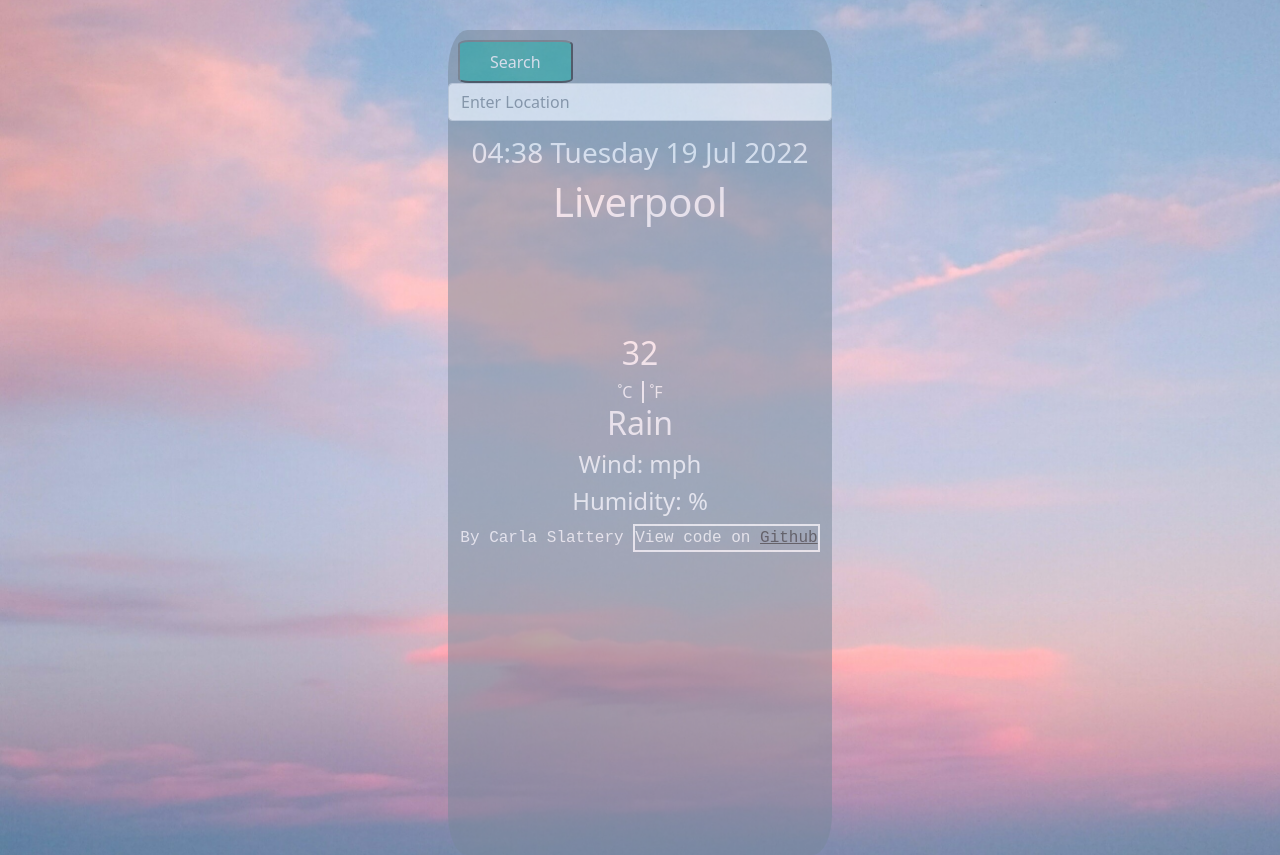
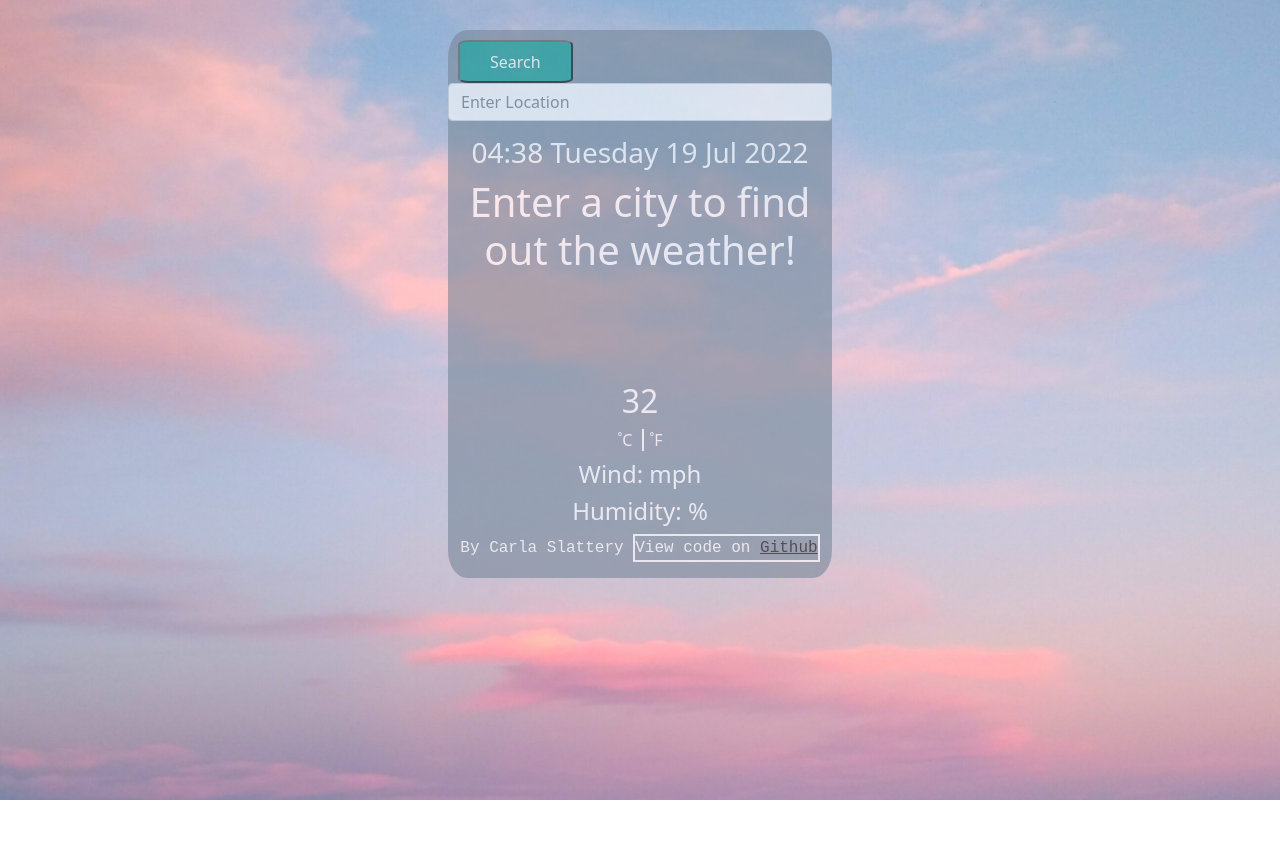
Before and after one commit to CarlaSlattery/WeatherApp_Project, a website: page index.html in a window 1280 px wide. Both pictures are taken after a click on the link "˚F". After the commit the page ends 800 px from the top, so only its background shows below. Drawn offline with nearby package versions, Linux system fonts and the light colour scheme.

Commit message:
UI changes to initial page load

```diff
--- a/index.html
+++ b/index.html
@@ -57,47 +57,23 @@
           <span class="timeDay">08:00 Tuesday</span
           ><span class="date">14th June 2022</span>
         </h3>
-        <h1 class="location" id="placeName">Liverpool</h1>
+        <h1 class="location" id="placeName">
+          Enter a city to find out the weather!
+        </h1>
         <img src="" id="currentWeatherIcon" />
 
-        <h2 class="currentTemp" id="currentTemp">12</h2>
+        <h2 class="currentTemp" id="currentTemp"></h2>
         <div class="temp-units">
           <a href="" class="celcius" id="unitCel">˚C</a
           ><a href="" class="farenheit" id="unitFar">˚F</a>
         </div>
-        <h2 class="description" id="weatherDescription">Rain</h2>
+        <h2 class="description" id="weatherDescription"></h2>
         <h4 class="wind">Wind: <span id="windSpeed"></span>mph</h4>
         <h4 class="humidity">Humidity: <span id="humidity"></span>%</h4>
       </section>
 
       <section class="forecast">
-        <div class="container forecastContainer" id="weatherForecast">
-          <!--
-          <div class="row">
-            <div class="col dayForecast">
-              <span class="day" id="forecastDay">Saturday</span
-              >
-              <span class="forecast-temp" id="forecastTempC">16</span
-              ><span class="forecast-desc" id="forecastDesc">Sun</span>
-            </div>
-
-            <div class="col dayForecast">
-              <span class="day" id="forecastDay">Sunday</span
-              ><i class="fa-solid fa-sun"></i>
-              <span class="forecast-temp" id="forecastTempC">18</span
-              ><span class="forecast-desc" id="forecastDesc">Sun</span>
-            </div>
-            <div class="col dayForecast">
-              <span class="day" id="forecastDay">Monday</span
-              ><i class="fa-solid fa-cloud-sun-rain"></i>
-              <span class="forecast-temp" id="forecastTempC">16</span
-              ><span class="forecast-desc" id="forecastDesc"
-                >Scattered Showers</span
-              >
-            </div>
-          </div>
-          -->
-        </div>
+        <div class="container forecastContainer" id="weatherForecast"></div>
       </section>
 
       <footer>
--- a/script.js
+++ b/script.js
@@ -92,7 +92,7 @@ function showForecast(response) {
              }@2x.png" />
               <span class="forecast-temp" id="forecastTempC">${Math.round(
                 forecastDay.temp.day
-              )}˚</span
+              )}˚C</span
               ><span class="forecast-desc" id="forecastDesc">${
                 forecastDay.weather[0].description
               }</span>
@@ -144,9 +144,9 @@ searchCity.addEventListener("submit", getCityRequest);
 
 function convertFarenheit(event) {
   event.preventDefault();
-  let tempFar = Math.round(celciusTemp * 9) / 5 + 32;
+  let tempFar = (celciusTemp * 9) / 5 + 32;
   let currentTempF = document.querySelector("#currentTemp");
-  currentTempF.innerHTML = tempFar;
+  currentTempF.innerHTML = Math.round(tempFar);
 }
 
 let celciusTemp = null;
--- a/styles/main.css
+++ b/styles/main.css
@@ -3,7 +3,6 @@
 * {
   box-sizing: border-box;
 }
-
 
 body {
   width: 100%;
@@ -19,8 +18,7 @@ body {
 
 /* ============== SEARCH BAR STYLING ================================== */
 
-
-.btn-btn-primary{
+.btn-btn-primary {
   border-radius: 10%;
   margin-top: 10px;
   margin-left: 10px;
@@ -29,21 +27,17 @@ body {
   padding-top: 7.5px;
   padding-bottom: 7.5px;
 
-
-
   background-color: #009688;
   color: white;
   font-size: 16px;
-
 }
-
 
 .content {
   background-color: lightslategray;
-  opacity: 0.5;
+  opacity: 0.6;
   border-radius: 5%;
   width: 30%;
-  height: 825px;
+  height: fit-content;
   margin-top: 30px;
   transition: transform, 3000ms, ease;
   transform: translateZ(0) scale(1.02) perspective (1000px);
@@ -52,8 +46,6 @@ body {
 content:hover {
   transform: scale(1.1) perspective(1500px) rotate(10deg);
 }
-
-
 
 .main {
   text-align: center;
@@ -69,21 +61,19 @@ img {
   width: auto;
 }
 
-
 div.temp-units {
   display: inline;
 }
- .celcius, .farenheit{
+.celcius,
+.farenheit {
   text-decoration: none;
   color: white;
-
 }
 
 a:hover {
-text-decoration: underline;
-color: orange;
+  text-decoration: underline;
+  color: orange;
 }
-
 
 a.celcius {
   border-right: 2px solid white;
@@ -101,23 +91,21 @@ a.farenheit {
 /*================ FORECAST SECTION STYLING ======================================*/
 
 section.forecast {
- text-align: center;
-
-
+  text-align: center;
 }
 
 div.dayForecast {
   border: 2px solid white;
   border-radius: 5px;
   margin: 5px;
-
+  color: black;
 }
 
-span.day, span.forecast-temp, span.forecast-desc {
+span.day,
+span.forecast-temp,
+span.forecast-desc {
   display: block;
 }
-
-
 
 i.fa-solid {
   display: inline-block;
@@ -137,7 +125,7 @@ footer {
   text-align: center;
 }
 
-footer a{
+footer a {
   color: black;
 }
 
@@ -145,77 +133,6 @@ footer p {
   display: inline-block;
 }
 
-footer p+p {
+footer p + p {
   border: 2px, solid, white;
 }
-/*body {
-/*  margin: 0;
-/*  width: 100%;
-/*  font-family: sans-serif;
-/*  background: linear-gradient(
-/*    90deg,
-/*    rgb(126, 233, 236) 0%,
-/*    rgb(139, 102, 241) 100%
-/*  );
-/*  align-items: center;
-/*  justify-content: center;
-/*}
-/*
-/*section.main {
-/*  border-radius: 25%;
-/*  /*background: rgba(74, 194, 226, 0.6); */
-/*  height: 500px;
-/*  color: white;
-/*}
-/*
-/*h1 {
-/*  font-weight: 500;
-/*  margin-top: 30px;
-/*  margin-bottom: 50px;
-/*}
-/*
-/*h1,
-/*h2,
-/*h3,
-/*h4,
-/*p,
-/*div,
-/*footer {
-/*  color: white;
-/*}
-/*
-/*
-/*
-/*header {
-/*  display: inline;
-/*}
-/*
-/*button {
-/*  padding: 15px, 20px;
-/*  background: purple;
-/*  color: white;
-/*}
-/*
-/*.form-control {
-/*  display: inlie;
-/*}
-/*
-/* ==================== CURRENT WEATHER ==============================*/
-/*
-/*img {
-/*  display: block;
-/*  height: 100px;
-/*  width: 100px;
-/*  margin: 20px;
-/*}
-/*
-/*.description {
-/*  text-transform: capitalize;
-/*}
-/*
-/* ============== FORECAST ======================================= */
-/*
-/*.forecastContainer {
-/*  display: flex;
-/*}
-/*
```
